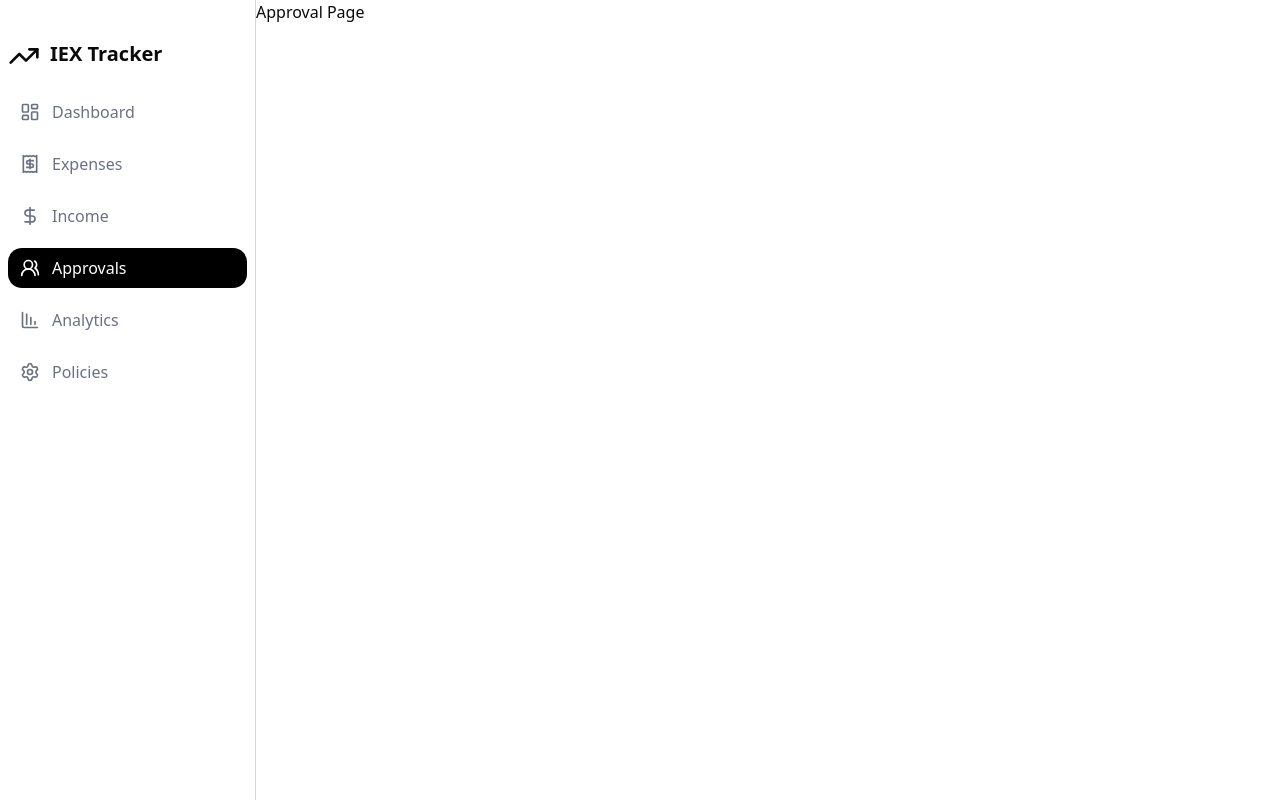
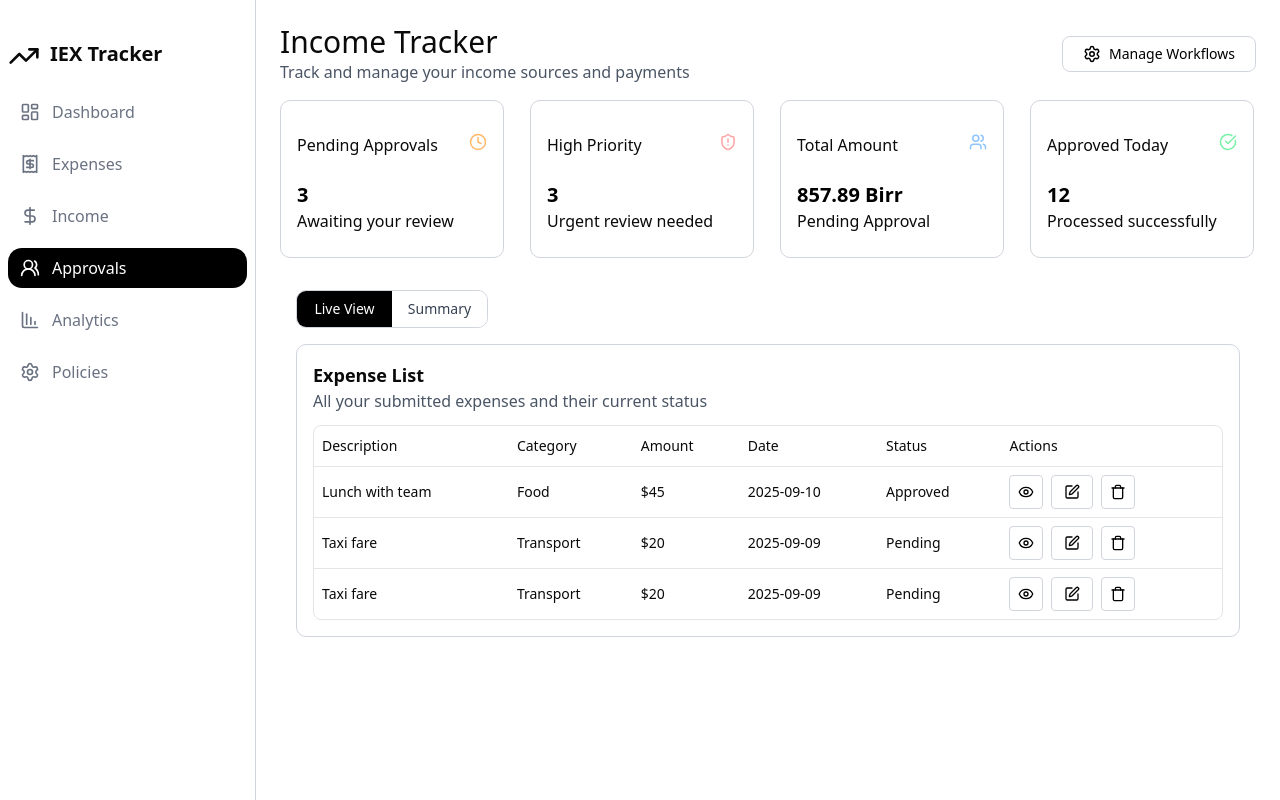
Before and after one commit to snoppycoder/deployiex, a Next.js app: page /approvals in a window 1280 px wide. Built offline with nearby package versions, Linux system fonts and the light colour scheme.

Commit message:
Syncing with the other branches

```diff
--- a/app/approvals/page.tsx
+++ b/app/approvals/page.tsx
@@ -1,3 +1,72 @@
+import {
+  CircleCheckBig,
+  Clock,
+  Plus,
+  Settings,
+  ShieldAlert,
+  Users,
+} from "lucide-react";
+import ExpenseCard from "../component/expense-card";
+import ApprovalTabSwitcher from "../component/Approval-ToggleTab";
+
 export default function Approval() {
-  return <div>Approval Page</div>;
+  return (
+    <div className="h-full w-full flex flex-col p-6 pb-2 md:pt-6 gap-4">
+      <div className="w-full flex md:flex-row items-center justify-between flex-col ">
+        <div>
+          <h1 className="text-2xl sm:text-3xl">Income Tracker</h1>
+          <span className="font-extralight text-gray-600 ">
+            Track and manage your income sources and payments
+          </span>
+        </div>
+        <div className="flex gap-x-2.5 mt-2.5 md:mt-0">
+          <button
+            data-slot="button"
+            className="inline-flex items-center justify-center whitespace-nowrap rounded-md text-sm font-medium transition-all disabled:opacity-50 outline-none focus-visible:border-ring focus-visible:ring-ring/50 focus-visible:ring-[3px] aria-invalid:ring-destructive/20 dark:aria-invalid:ring-destructive/40 aria-invalid:border-destructive cursor-pointer bg-white h-9 px-5 py-2  border border-gray-300 text-black"
+          >
+            <Settings size={18} className="mr-2" /> Manage Workflows
+          </button>
+        </div>
+      </div>
+      <div className="w-full grid grid-cols-1 lg:grid-cols-4 md:grid-cols-2 lg:gap-x-6">
+        <ExpenseCard
+          title={"Pending Approvals"}
+          amount={3}
+          isNotCurrency={true}
+          isLogo={true}
+          Logo={<Clock className="text-orange-300" size={18} />}
+          detail={"Awaiting your review"}
+          type={"Total"}
+        ></ExpenseCard>
+        <ExpenseCard
+          title={"High Priority"}
+          amount={3}
+          isNotCurrency={true}
+          isLogo={true}
+          Logo={<ShieldAlert className="text-red-300" size={18} />}
+          detail={"Urgent review needed"}
+          type={"Total"}
+        ></ExpenseCard>
+        <ExpenseCard
+          title={"Total Amount"}
+          amount={857.89}
+          isNotCurrency={false}
+          isLogo={true}
+          Logo={<Users className="text-blue-300" size={18} />}
+          detail={"Pending Approval"}
+          type={"Total"}
+        ></ExpenseCard>
+        <ExpenseCard
+          title={"Approved Today"}
+          amount={12}
+          isNotCurrency={true}
+          isLogo={true}
+          Logo={<CircleCheckBig className="text-green-300" size={18} />}
+          detail={"Processed successfully"}
+          type={"Total"}
+        ></ExpenseCard>
+      </div>
+      <ApprovalTabSwitcher />
+    </div>
+  );
 }
--- a/app/component/ToggleTab.tsx
+++ b/app/component/Approval-ToggleTab.tsx
@@ -5,7 +5,7 @@ import DataTable from "./table";
 import { ColumnDef } from "@tanstack/react-table";
 import { Eye, SquarePen, Trash } from "lucide-react";
 import ExpenseCard from "./expense-card";
-export default function TabSwitcher() {
+export default function ApprovalTabSwitcher() {
   const [activeTab, setActiveTab] = useState("live-view");
 
   const columns: ColumnDef<(typeof data)[0]>[] = [
--- /dev/null
+++ b/app/component/Expense-ToggleTab.tsx
@@ -0,0 +1,137 @@
+"use client";
+
+import { useState } from "react";
+import DataTable from "./table";
+import { ColumnDef } from "@tanstack/react-table";
+import { Eye, SquarePen, Trash } from "lucide-react";
+import ExpenseCard from "./expense-card";
+export default function ExpenseTabSwitcher() {
+  const [activeTab, setActiveTab] = useState("live-view");
+
+  const columns: ColumnDef<(typeof data)[0]>[] = [
+    {
+      accessorKey: "Description",
+      header: "Description",
+    },
+    {
+      accessorKey: "Category",
+      header: "Category",
+    },
+    {
+      accessorKey: "Amount",
+      header: "Amount",
+      cell: ({ getValue }) => `$${getValue<number>()}`, // format as currency
+    },
+    {
+      accessorKey: "Date",
+      header: "Date",
+    },
+    {
+      accessorKey: "Status",
+      header: "Status",
+    },
+    {
+      id: "actions",
+      header: "Actions",
+      cell: ({ row }) => (
+        <div className="flex gap-2">
+          <button className="px-2 py-1 bg-white text-black rounded text-sm border border-gray-300 hover:bg-gray-200 cursor-pointer">
+            <Eye className="w-4 h-4"></Eye>
+          </button>
+          <button className="px-3 py-2  bg-white text-black  rounded text-sm border border-gray-300 hover:bg-gray-200 cursor-pointer">
+            <SquarePen className="w-4 h-4" />
+          </button>
+          <button className="px-2 py-1  bg-white text-black  rounded text-sm border border-gray-300 hover:bg-gray-200 cursor-pointer ">
+            <Trash className="w-4 h-4" />
+          </button>
+        </div>
+      ),
+    },
+  ];
+
+  const data = [
+    // this will be fetched from an api or a graphql
+    {
+      Description: "Lunch with team",
+      Category: "Food",
+      Amount: 45,
+      Date: "2025-09-10",
+      Status: "Approved",
+    },
+    {
+      Description: "Taxi fare",
+      Category: "Transport",
+      Amount: 20,
+      Date: "2025-09-09",
+      Status: "Pending",
+    },
+    {
+      Description: "Taxi fare",
+      Category: "Transport",
+      Amount: 20,
+      Date: "2025-09-09",
+      Status: "Pending",
+    },
+  ];
+
+  return (
+    <div className="w-full p-4">
+      <div className="w-48 flex border border-gray-300 rounded-lg overflow-hidden">
+        <button
+          className={`flex-1 py-2 text-sm font-medium transition-all ${
+            activeTab === "live-view"
+              ? "bg-black text-white"
+              : "bg-white text-gray-700 hover:bg-gray-100"
+          }`}
+          onClick={() => setActiveTab("live-view")}
+        >
+          Live View
+        </button>
+        <button
+          className={`flex-1 py-2 text-sm font-medium transition-all ${
+            activeTab === "summary"
+              ? "bg-black text-white"
+              : "bg-white text-gray-700 hover:bg-gray-100"
+          }`}
+          onClick={() => setActiveTab("summary")}
+        >
+          Summary
+        </button>
+      </div>
+
+      <div className="mt-4 p-4 border border-gray-300 rounded-lg">
+        {activeTab === "live-view" && (
+          <div className="w-full">
+            <h1 className="font-semibold text-lg">Expense List</h1>
+            <span className="text-gray-600 font-medium">
+              All your submitted expenses and their current status
+            </span>
+            <DataTable columns={columns} data={data} />
+          </div>
+        )}
+        {activeTab === "summary" && (
+          <div className="w-full flex justify-between">
+            <ExpenseCard
+              title={"Total Submitted"}
+              amount={550.49}
+              detail={"4 expenses"}
+              type={"Total"}
+            />
+            <ExpenseCard
+              title={"Approved Amount"}
+              amount={205.5}
+              detail={"2 expenses"}
+              type={"Approved"}
+            />
+            <ExpenseCard
+              title={"Total Submitted"}
+              amount={45}
+              detail={"1 expense"}
+              type={"Pending"}
+            />
+          </div>
+        )}
+      </div>
+    </div>
+  );
+}
--- a/app/component/expense-card.tsx
+++ b/app/component/expense-card.tsx
@@ -1,3 +1,5 @@
+import { isCurrency } from "validator";
+
 type ExpenseCardProps = {
   title: string;
   amount: number;
@@ -5,6 +7,7 @@ type ExpenseCardProps = {
   type: "Pending" | "Approved" | "Total";
   isLogo?: boolean;
   Logo?: React.ReactNode;
+  isNotCurrency?: boolean;
 };
 
 export default function ExpenseCard({
@@ -14,6 +17,7 @@ export default function ExpenseCard({
   type,
   Logo,
   isLogo,
+  isNotCurrency,
 }: ExpenseCardProps) {
   const amountColor =
     type === "Pending"
@@ -22,15 +26,18 @@ export default function ExpenseCard({
       ? "text-green-500"
       : "text-black";
   return (
-    <div className="w-48 lg:w-64 xl:w-72 md:56 px-4 py-6 flex flex-col border border-gray-300 rounded-lg hover:shadow-lg gap-y-4">
+    <div className="w-48 xl:w-56 px-4 py-6 flex flex-col border border-gray-300 rounded-lg hover:shadow-lg gap-y-4">
       <div className="w-full py-2 flex justify-between items-start">
         {title}
         <div className={`${isLogo} ? "block" : "hidden" `}>{Logo}</div>
       </div>
       <div className="gap-y-2">
         <div className={`w-full font-semibold text-xl ${amountColor}`}>
-          {amount} Birr
+          <span className="text-xl">
+            {isNotCurrency ? amount : `${amount} Birr`}
+          </span>
         </div>
+
         <div className="w-full text-md">{detail}</div>
       </div>
     </div>
--- a/app/expenses/page.tsx
+++ b/app/expenses/page.tsx
@@ -1,6 +1,7 @@
 import { Camera, Filter, Plus, Receipt, Search } from "lucide-react";
 import Dropdown from "../component/dropdown";
-import TabSwitcher from "../component/ToggleTab";
+import TabSwitcher from "../component/Expense-ToggleTab";
+import ExpenseTabSwitcher from "../component/Expense-ToggleTab";
 
 export default function Expenses() {
   return (
@@ -43,7 +44,7 @@ export default function Expenses() {
         </div>
       </div>
       <div className="w-full">
-        <TabSwitcher />
+        <ExpenseTabSwitcher />
       </div>
     </div>
   );
--- a/app/income/page.tsx
+++ b/app/income/page.tsx
@@ -104,7 +104,7 @@ export default function Income() {
           detail={"4 expenses"}
           type={"Total"}
           isLogo={true}
-          Logo={<DollarSign size={18} />}
+          Logo={<DollarSign size={18} className="text-green-400" />}
         />
         <ExpenseCard
           title={"Recieved"}
@@ -112,7 +112,7 @@ export default function Income() {
           detail={"Payments completed"}
           type={"Approved"}
           isLogo={true}
-          Logo={<ArrowUpRight size={18} />}
+          Logo={<ArrowUpRight size={18} className="text-green-400" />}
         />
         <ExpenseCard
           title={"Total Submitted"}
```
